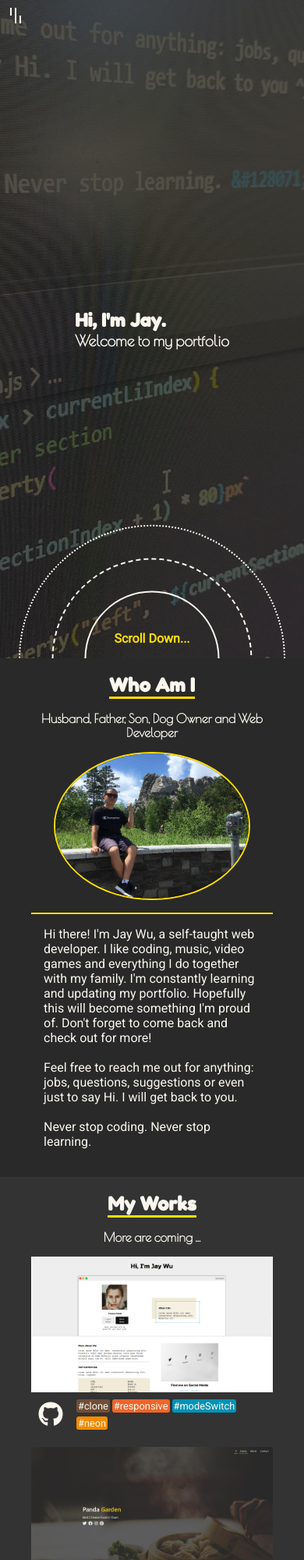
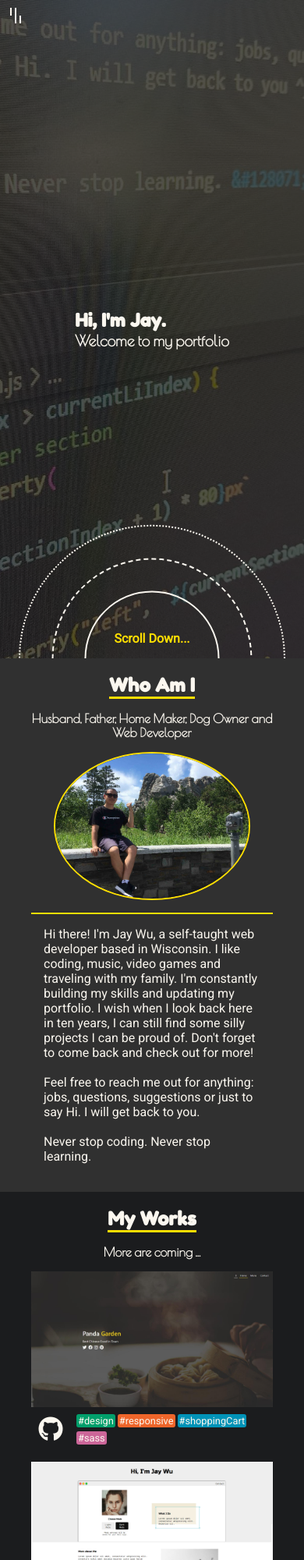
Before and after one commit to Jay0223/Jay0223.github.io, a plain HTML site: page index.html in a window 390 px wide. Shown: the top 2000 px of the page at 78% size. Drawn offline with nearby package versions, Linux system fonts and the light colour scheme.

Commit message:
minor change to homepage html and css

```diff
--- a/index.html
+++ b/index.html
@@ -62,19 +62,19 @@
       <div class="container">
         <h1 class="primary-title section-title">Who Am I</h1>
         <h2 class="secondary-title section-lead">
-          Husband, Father, Son, Dog Owner and Web Developer
+          Husband, Father, Home Maker, Dog Owner and Web Developer
         </h2>
         <img id="about-image" src="./img/aboutme.jpg" alt="about me" />
         <p id="about-details">
-          Hi there! I'm Jay Wu, a self-taught web developer. I like coding,
-          music, video games and everything I do together with my family. I'm
-          constantly learning and updating my portfolio. Hopefully this will
-          become something I'm proud of. Don't forget to come back and check out
-          for more!
+          Hi there! I'm Jay Wu, a self-taught web developer based in Wisconsin.
+          I like coding, music, video games and traveling with my family. I'm
+          constantly building my skills and updating my portfolio. I wish when I
+          look back here in ten years, I can still find some silly projects I
+          can be proud of. Don't forget to come back and check out for more!
           <br />
           <br />
           Feel free to reach me out for anything: jobs, questions, suggestions
-          or even just to say Hi. I will get back to you.
+          or just to say Hi. I will get back to you.
           <br />
           <br />
           Never stop coding. Never stop learning.
@@ -85,6 +85,30 @@
       <div class="container">
         <h1 class="primary-title section-title">My Works</h1>
         <h2 class="secondary-title section-lead">More are coming ...</h2>
+
+        <div class="work-item">
+          <a
+            href="https://jay0223.github.io/restaurant/"
+            target="_blank"
+            class="work-item-cover"
+            data-name="Chinese Restaurant"
+          >
+            <img src="./img/restaurants-cover.jpg" alt="Chinese Restaurant" />
+          </a>
+          <a
+            href="https://github.com/Jay0223/Jay0223.github.io/tree/master/restaurant"
+            target="_blank"
+            class="work-item-github"
+          >
+            <i class="fab fa-github"></i>
+          </a>
+          <div class="work-item-tags-container">
+            <span class="work-item-tag design-tag">#design</span>
+            <span class="work-item-tag responsive-tag">#responsive</span>
+            <span class="work-item-tag special-tag">#shoppingCart</span>
+            <span class="work-item-tag sass-tag">#sass</span>
+          </div>
+        </div>
         <div class="work-item">
           <a
             href="https://jay0223.github.io/portfolioclone/"
@@ -109,29 +133,6 @@
             <span class="work-item-tag responsive-tag">#responsive</span>
             <span class="work-item-tag special-tag">#modeSwitch</span>
             <span class="work-item-tag special-tag-alt">#neon</span>
-          </div>
-        </div>
-        <div class="work-item">
-          <a
-            href="https://jay0223.github.io/restaurant/"
-            target="_blank"
-            class="work-item-cover"
-            data-name="Chinese Restaurant"
-          >
-            <img src="./img/restaurants-cover.jpg" alt="Chinese Restaurant" />
-          </a>
-          <a
-            href="https://github.com/Jay0223/Jay0223.github.io/tree/master/restaurant"
-            target="_blank"
-            class="work-item-github"
-          >
-            <i class="fab fa-github"></i>
-          </a>
-          <div class="work-item-tags-container">
-            <span class="work-item-tag design-tag">#design</span>
-            <span class="work-item-tag responsive-tag">#responsive</span>
-            <span class="work-item-tag special-tag">#shoppingCart</span>
-            <span class="work-item-tag sass-tag">#sass</span>
           </div>
         </div>
       </div>
--- a/style.css
+++ b/style.css
@@ -2,9 +2,9 @@
 
 :root {
   /* color */
-  --primary-color: #333;
-  --secondary-color: #292929;
-  --minor-color: #ffdf00;
+  --background-color-1: #303030;
+  --background-color-2: #1b1c1e;
+  --decorative-color: #ffdf00;
   --text-color: #fbf7ef;
   /* font:; */
   --main-font: "Roboto", sans-serif;
@@ -47,7 +47,7 @@ body {
 
 .section-title {
   font-size: 2rem;
-  border-bottom: var(--minor-color) 3px solid;
+  border-bottom: var(--decorative-color) 3px solid;
 }
 
 .section-lead {
@@ -211,7 +211,7 @@ body {
 }
 
 #nav-list .nav-item a:hover > .fas {
-  color: var(--minor-color);
+  color: var(--decorative-color);
 }
 
 #nav-checkbox:checked ~ #nav-list {
@@ -296,7 +296,7 @@ body {
 
 #scrolling-text {
   position: absolute;
-  color: var(--minor-color);
+  color: var(--decorative-color);
   bottom: 1em;
   left: 50%;
   transform: translateX(-50%);
@@ -338,7 +338,7 @@ body {
 
 #about {
   width: 100%;
-  background-color: var(--secondary-color);
+  background-color: var(--background-color-1);
 }
 
 #about .container {
@@ -356,13 +356,13 @@ body {
 #about-image {
   width: max(200px, 100%);
   border-radius: 50%;
-  border: var(--minor-color) 2px solid;
+  border: var(--decorative-color) 2px solid;
 }
 
 #about-details {
   font-size: 1.2rem;
   padding: 1em;
-  border-left: var(--minor-color) 2px solid;
+  border-left: var(--decorative-color) 2px solid;
 }
 
 @media (max-width: 769px) {
@@ -372,7 +372,7 @@ body {
   }
   #about-details {
     border-left: none;
-    border-top: var(--minor-color) 2px solid;
+    border-top: var(--decorative-color) 2px solid;
     grid-column: span 2;
   }
 }
@@ -390,12 +390,13 @@ body {
 
 #works {
   width: 100%;
-  background-color: var(--primary-color);
+  background-color: var(--background-color-2);
 }
 
 #works .container {
   display: grid;
-  grid-template-columns: repeat(auto-fit, minmax(300px, 1fr));
+  /* min(300px, 100%) makes sure column size can shrink to less than 300px for smaller screen */
+  grid-template-columns: repeat(auto-fit, minmax(min(300px, 100%), 1fr));
   place-items: center;
   gap: 2rem;
 }
@@ -427,7 +428,7 @@ body {
   justify-content: center;
   align-items: center;
   font-size: 1.5em;
-  color: var(--minor-color);
+  color: var(--decorative-color);
   background-color: rgba(12, 12, 12, 0.7);
   transition: transform 500ms linear;
 }
@@ -453,10 +454,6 @@ body {
   transition: color 300ms 500ms linear;
 }
 
-#works .work-item:hover {
-  box-shadow: 0 0 5px 3px var(--text-color);
-}
-
 #works .work-item:hover .work-item-cover::after {
   transform: translateY(-400px);
 }
@@ -467,7 +464,7 @@ body {
 }
 
 #works .work-item:hover .work-item-github {
-  color: var(--minor-color);
+  color: var(--decorative-color);
 }
 
 @media (max-width: 769px) {
@@ -500,7 +497,7 @@ body {
 
 #contact {
   width: 100%;
-  background-color: var(--secondary-color);
+  background-color: var(--background-color-1);
 }
 
 #contact .container {
@@ -518,14 +515,14 @@ body {
 #contact-image {
   width: max(200px, 100%);
   border-radius: 50%;
-  border: var(--minor-color) 2px solid;
+  border: var(--decorative-color) 2px solid;
 }
 
 #contact-form {
   box-sizing: border-box;
   width: 80%;
   padding: 1em 2em;
-  border-right: var(--minor-color) 2px solid;
+  border-right: var(--decorative-color) 2px solid;
   display: flex;
   flex-direction: column;
   gap: 1em;
@@ -552,7 +549,7 @@ body {
 
 #contact-form input:focus,
 #contact-form textarea:focus {
-  box-shadow: 0 0 1px 1px var(--minor-color);
+  box-shadow: 0 0 1px 1px var(--decorative-color);
 }
 
 #contact-form .input-empty-warning {
@@ -570,7 +567,7 @@ body {
   padding: 0.5em 1em;
   align-self: center;
   background-color: var(--text-color);
-  color: var(--primary-color);
+  color: black;
   transition: all 0.5s;
 }
 
```
